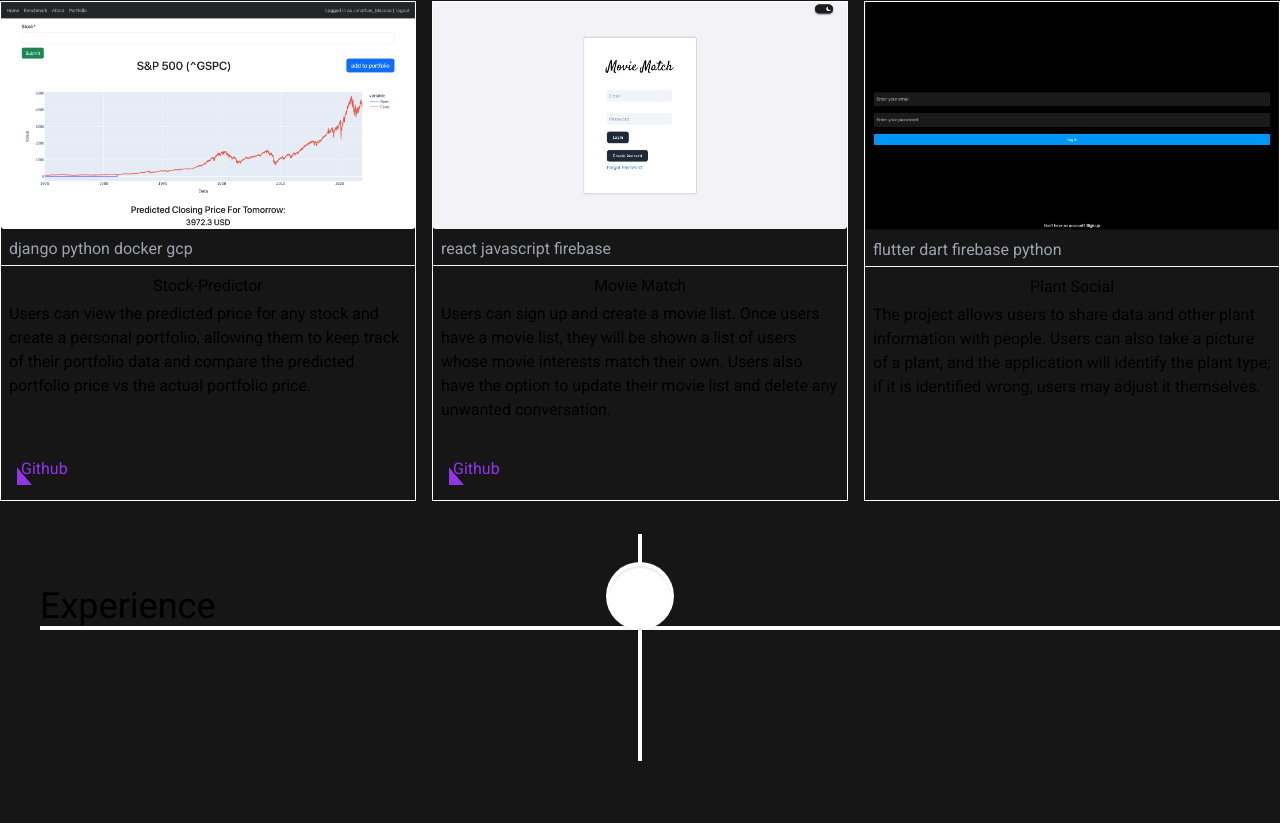
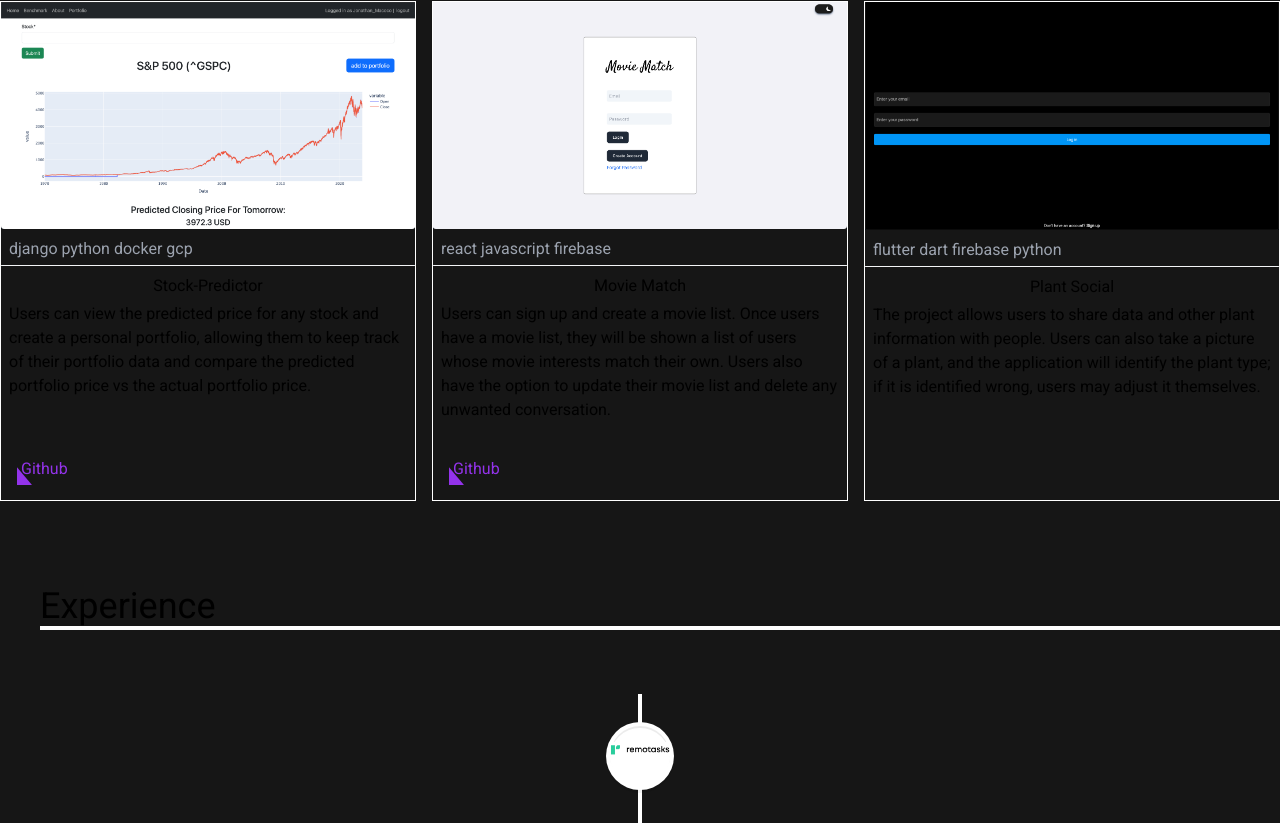
Before and after one commit to jtmacoco/personal_website, a Next.js app in the folder personal_websit_v2/: page / in a window 1280 px wide. Shown: the part 1974-2797 px from the top of the page. Built offline with nearby package versions, Linux system fonts and the light colour scheme.

Commit message:
added vertical timeline to experience section

```diff
--- a/personal_websit_v2/app/components/navbar.tsx
+++ b/personal_websit_v2/app/components/navbar.tsx
@@ -14,7 +14,7 @@ export default function Navbar() {
     const scrollToSection = (id: string): void => {
         const section = document.getElementById(id) as HTMLElement | null;
         if (section) {
-            section.scrollIntoView({ behavior: "smooth", block: "end", inline: "nearest" })
+            section.scrollIntoView({ behavior: "smooth", block: "start", inline: "nearest" })
         }
         window.history.pushState(null, '', `#${id}`)//changes the url to the section id
     }
--- /dev/null
+++ b/personal_websit_v2/app/components/timeLineElement.tsx
@@ -0,0 +1,42 @@
+import { VerticalTimelineElement } from "react-vertical-timeline-component";
+import "react-vertical-timeline-component/style.min.css";
+import { useInView } from "react-intersection-observer";
+import { StaticImageData } from "next/image";
+import Image from "next/image"
+interface TimelineElementProps {
+  item: {
+    title: string;
+    date: string;
+    description: string[];
+    src: StaticImageData;
+    py: string;
+    location: string;
+  };
+}
+export default function TimelineElement({ item }: TimelineElementProps) {
+  const { ref, inView } = useInView({
+    triggerOnce: false,
+  });
+
+  return (
+    <div ref={ref} className="vertical-timeline-element">
+      <VerticalTimelineElement
+        contentStyle={{
+          background: '#5f5b6c	', color: 'white'
+        }}
+        iconStyle={{ background: 'white', color: '#000' }}
+        icon={<Image alt={item.title} src={item.src} className={`sm:${item.py} py-4`} />}
+        date={item.date}
+        visible={inView}
+      >
+        <h3 className="vertical-timeline-element-title font-bold pb-4 text-white">{item.title}</h3>
+        <ol className="marker:text-white list-disc pl-2">
+          {item.description.map((desc) => {
+            return <li className="text-white">{desc}</li>
+          })}
+        </ol>
+        <p className="text-white">location: {item.location}</p>
+      </VerticalTimelineElement>
+    </div>
+  );
+}
--- a/personal_websit_v2/app/constants/info.tsx
+++ b/personal_websit_v2/app/constants/info.tsx
@@ -202,7 +202,7 @@ export const experience_info = [
             "Prepared and served a variety of smoothies, juices, and snacks, adhering to quality and safety standards."
         ],
         src:jamba_log,
-        py:"py-4",
+        py:"py-1",
         location:"Pleasanton, CA"
     },
     {
--- a/personal_websit_v2/app/globals.css
+++ b/personal_websit_v2/app/globals.css
@@ -77,9 +77,7 @@ body {
   background-repeat: no-repeat;
 }
 .experience{
-  height: 100vh;
+  min-height: 100vh;
   background-position: 0 100%;
   background-color: rgb(22, 22, 22);
-  background-size:cover;
-  background-repeat: no-repeat;
 }
--- a/personal_websit_v2/app/sections/Experience.tsx
+++ b/personal_websit_v2/app/sections/Experience.tsx
@@ -1,29 +1,27 @@
-import { VerticalTimeline, VerticalTimelineElement } from 'react-vertical-timeline-component';
+import * as React from "react";
+import { experience_info } from '../constants/info';
+import { VerticalTimeline, VerticalTimelineElement } from "react-vertical-timeline-component";
+import Image from "next/image";
+import { useInView } from "react-intersection-observer";
 import 'react-vertical-timeline-component/style.min.css';
-import { experience_info } from '../constants/info';
-
+import TimelineElement from "../components/timeLineElement";
 export default function Experience() {
+    const { ref, inView } = useInView({
+        triggerOnce: true,
+    });
     return (
         <main className="experience">
             <h1 className="relative pl-4 sm:pl-10 top-16 sm:top-24 sm:text-4xl">
                 Experience
                 <div className="bg-white h-[4px] w-full"></div>
             </h1>
-            <VerticalTimeline>
-                <VerticalTimelineElement
-                    className="vertical-timeline-element--work"
-                    contentStyle={{ background: '#111827', color: 'white' }}
-                    contentArrowStyle={{ borderRight: '7px solid rgb(33, 150, 243)' }}
-                    date="2011 - present"
-                    iconStyle={{ background: 'white', color: '#000' }}
-                >
-                    <h3 className="vertical-timeline-element-title">Creative Director</h3>
-                    <h4 className="vertical-timeline-element-subtitle">Miami, FL</h4>
-                    <p>
-                        Creative Direction, User Experience, Visual Design, Project Management, Team Leading
-                    </p>
-                </VerticalTimelineElement>
-            </VerticalTimeline>
+            <div className="pt-40 flex" ref={ref}>
+                <VerticalTimeline animate={true} className="vertical-timeline" layout="2-columns" lineColor="white" >
+                    {experience_info.map((info,index) => (
+                        <TimelineElement key={index} item={info}/>
+                    ))}
+                </VerticalTimeline>
+            </div>
         </main>
     )
 }
--- /dev/null
+++ b/personal_websit_v2/app/sections/index.d.ts
@@ -0,0 +1,32 @@
+import * as React from "react";
+
+export interface VerticalTimelineProps {
+    animate?: boolean | undefined;
+    children?: React.ReactNode;
+    className?: string | undefined;
+    layout?: "1-column" | "1-column-left" | "1-column-right" | "2-columns" | undefined;
+    lineColor?: string | undefined;
+}
+
+export interface VerticalTimelineElementProps {
+    children?: React.ReactNode;
+    id?: string | undefined;
+    className?: string | undefined;
+    date?: string | undefined;
+    dateClassName?: string | undefined;
+    iconClassName?: string | undefined;
+    iconOnClick?: (() => void) | undefined;
+    iconStyle?: React.CSSProperties | undefined;
+    icon?: React.ReactNode | undefined;
+    intersectionObserverProps?: any;
+    onTimelineElementClick?: (() => void) | undefined;
+    position?: string | undefined;
+    style?: React.CSSProperties | undefined;
+    textClassName?: string | undefined;
+    contentStyle?: React.CSSProperties | undefined;
+    contentArrowStyle?: React.CSSProperties | undefined;
+    visible?: boolean | undefined;
+}
+
+export class VerticalTimeline extends React.Component<VerticalTimelineProps> {}
+export class VerticalTimelineElement extends React.Component<VerticalTimelineElementProps> {}
--- a/personal_websit_v2/package.json
+++ b/personal_websit_v2/package.json
@@ -11,6 +11,8 @@
   "dependencies": {
     "@react-pdf-viewer/core": "^3.7.0",
     "@react-pdf-viewer/default-layout": "^3.12.0",
+    "@types/react-router": "^5.1.20",
+    "@types/react-vertical-timeline-component": "^3.3.5",
     "babel-preset-es2015": "^6.24.1",
     "framer-motion": "^10.16.4",
     "next": "^13.5.6",
@@ -26,7 +28,6 @@
     "@types/node": "^20",
     "@types/react": "^18",
     "@types/react-dom": "^18",
-    "@types/react-vertical-timeline-component": "^3.3.5",
     "autoprefixer": "^10",
     "eslint": "^8",
     "eslint-config-next": "^13.5.6",
```
Also changed, not shown: 1 other file (tests, documents, lock files or other folders).
